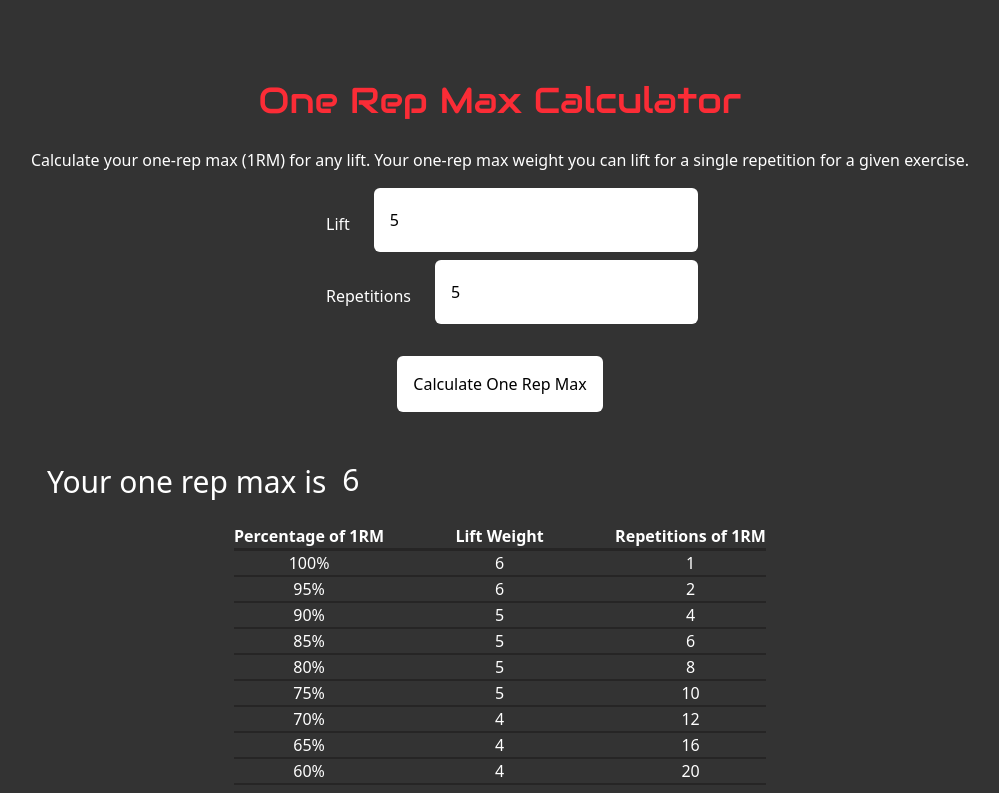
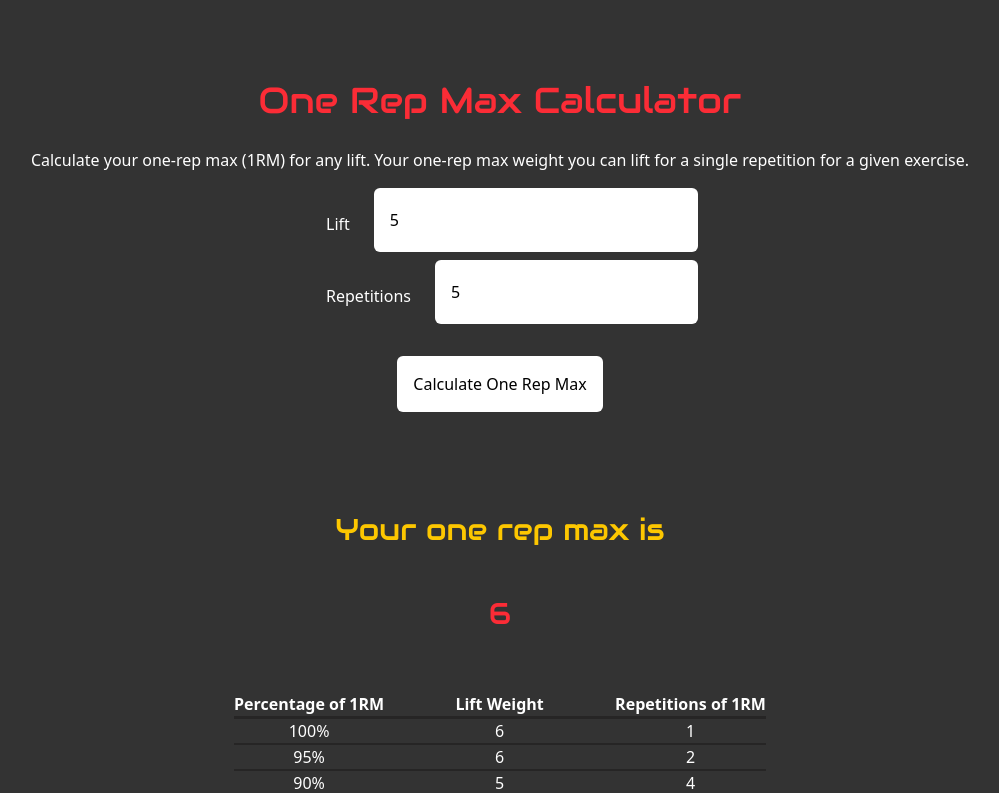
Before and after one commit to RickJames38/one-rep-calculator, a plain HTML site: page index.html in a window 1280 px wide. Both pictures are taken after typing "5", "5" into the empty fields and a click on the button "Calculate One Rep Max". Shown: the top 793 px of the page, without its empty margins (140-1139 px from the left). Drawn offline with nearby package versions, Linux system fonts and the light colour scheme.

Commit message:
Update index.html

```diff
--- a/index.html
+++ b/index.html
@@ -11,9 +11,9 @@
     <title>Weight Converter</title>
 </head>
 <body class="bg-blue-500">
-    <div class="container flex justify-center bg-[#333] text-white p-10">
-        <div class="row">
-            <div class="grid grid-col-6 gap-4">
+    <body class="bg-blue-500">
+    <div class="bg-[#333] text-white p-10">
+            <div class="input-container flex flex-col gap-4">
                 <h1 class="text-4xl text-center text-red-500 mt-10 mb-3 font-[Audiowide]">
                     One Rep Max Calculator
                 </h1>
@@ -46,14 +46,15 @@
                     hover:text-white bg-white text-black p-4 m-2 rounded-md"
                     onclick="calculate()">Calculate One Rep Max</button>
                 </div>
+            </div>
 
                 <!-- <input type="text" id="result"> -->
 
                 <div class="output-con" id="output">
 
-                    <div class="repHeader flex items-center">
-                        <h2 class="text-3xl p-4 mt-3 mb-2">Your one rep max is </h2>
-                            <input class="text-3xl" type="text" id="result">
+                    <div class="repHeader flex flex-col p-10">
+                        <h2 class="text-3xl p-10 mb-2 mt-3 text-center text-yellow-400 font-[Audiowide]">Your one rep max is </h2>
+                            <input class="text-3xl mb-5 text-red-500 font-[Audiowide] text-center" type="text" id="result">
                     </div>
 
                     <table class="mx-auto">
@@ -132,7 +133,7 @@
                     </table>
 
                     <!-- Repetition Percentages -->
-                    <h2 class="text-3xl p-4 mb-2 mt-3">Repetition Percentages of 1RM</h2>
+                    <h2 class="text-3xl p-10 mb-2 mt-3 text-center text-yellow-400 font-[Audiowide]">Repetition Percentages of 1RM</h2>
                     <table class="mx-auto">
                         <thead>
                             <tr>
@@ -286,9 +287,7 @@
                     </table>
 
                 </div>
-            </div>
-        </div>
-                </div>
+    </div>
 
     <script src="script.js"></script>
 </body>
```
